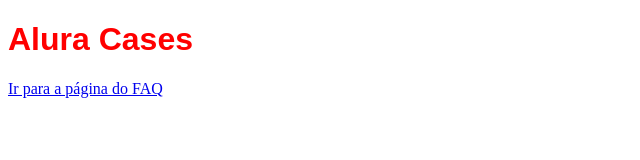
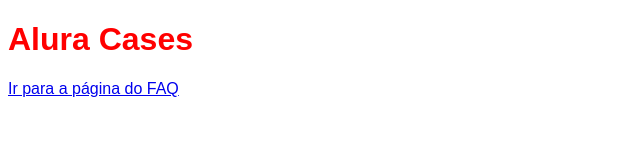
Before and after one commit to GEdO23/01-NEXTJS-COURSE, a Next.js app: page / in a window 1280 px wide. Shown: the top 160 px of the page, without its empty margins (0-640 px from the left). Built offline with nearby package versions, Linux system fonts and the light colour scheme.

Commit message:
Criação do arquivo CustomApp (_app.js) + Criação do arquivo GlobalStyle.js + Aplicando GlobalStyle em MyApp para ser renderizado em todas as paginas.

```diff
--- /dev/null
+++ b/pages/_app.js
@@ -0,0 +1,13 @@
+import GlobalStyle from "../src/theme/GlobalStyle";
+
+function MyApp({ Component, pageProps }) {
+    return (
+        <>
+            <GlobalStyle />
+            <Component {...pageProps} />
+
+        </>
+    )
+}
+
+export default MyApp;
--- a/pages/index.js
+++ b/pages/index.js
@@ -11,7 +11,6 @@
             <style jsx>{`
                 ${Tag} {
                     color: red;
-                    font-family: sans-serif;
                 }
 
 
--- /dev/null
+++ b/src/theme/GlobalStyle.js
@@ -0,0 +1,11 @@
+export default function GlobalStyle() {
+    return (
+        <style global jsx>{`
+            body {
+                font-family: sans-serif;
+            }
+
+        `}
+        </style>
+    )
+}
```
